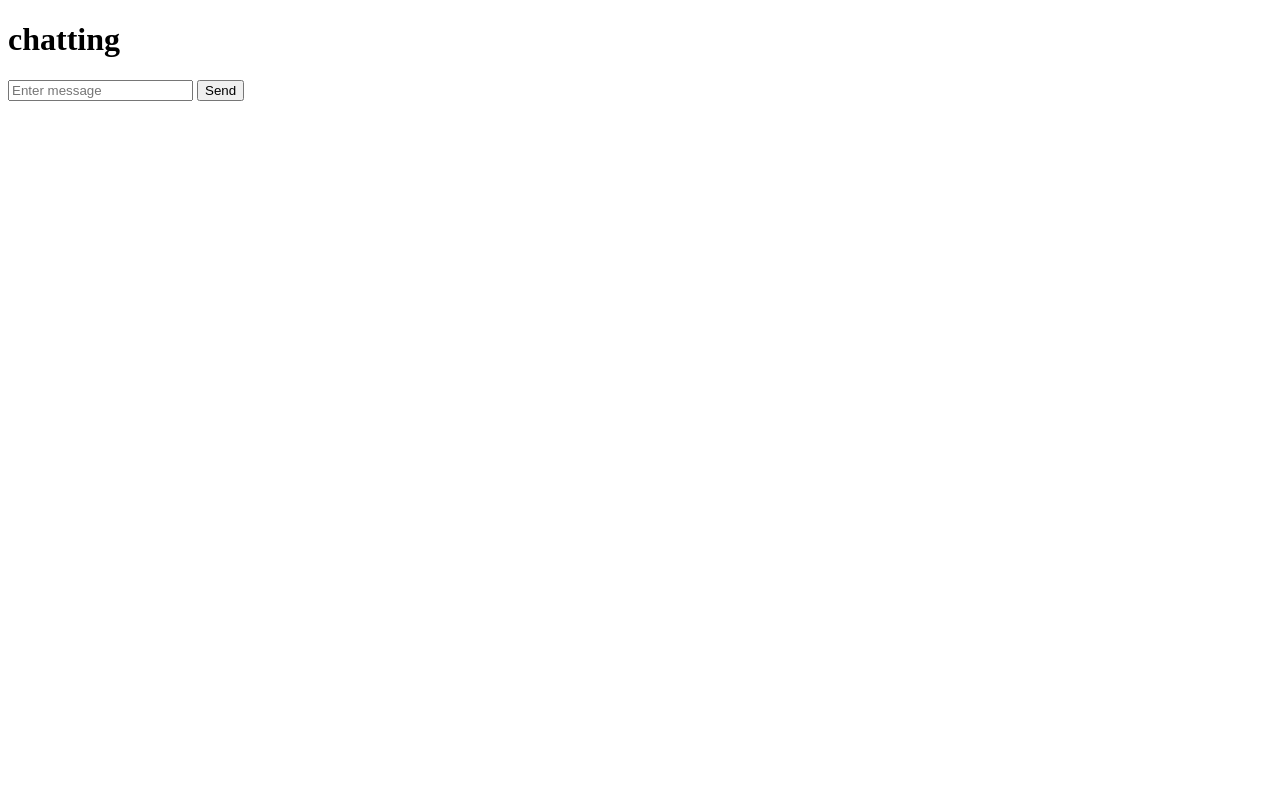
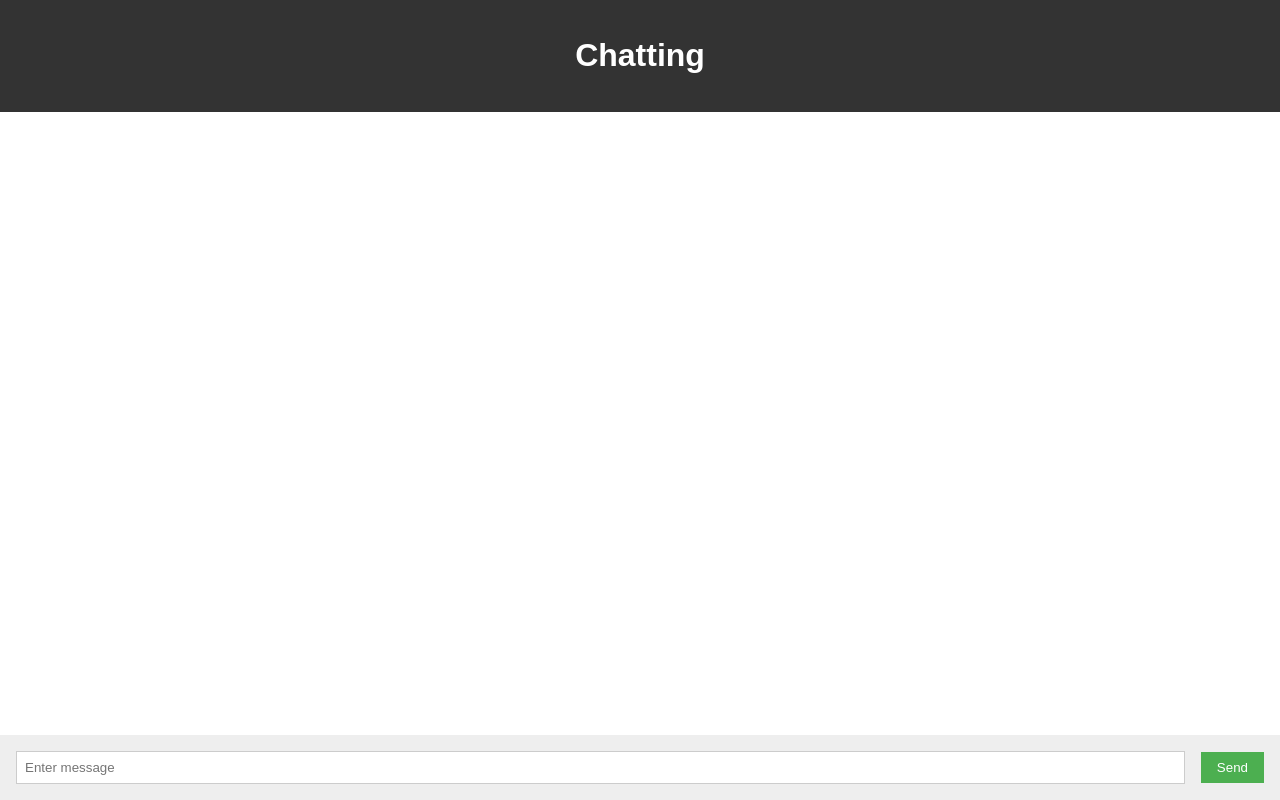
Before and after one commit to 2058govindsingh/chat-app, a website: page public/index.html in a window 1280 px wide. Drawn offline with nearby package versions, Linux system fonts and the light colour scheme; no server answers.

Commit message:
Update index.html

```diff
--- a/index.js
+++ b/index.js
@@ -11,7 +11,7 @@ const io = new Server(server);
 io.on("connection", (socket) => {
   socket.on("user-message", (message) => {
     console.log("A new user message: ", message);
-    io.emit('message', message);
+    io.emit('message', `${socket.id}: ${message}`);
   });
 });
 
--- a/public/index.html
+++ b/public/index.html
@@ -1,33 +1,93 @@
 <!DOCTYPE html>
-<html>
+<html lang="en">
   <head>
     <meta charset="utf-8" />
-    <meta http-equiv="X-UA-Compatible" content="IE=edge" />
+    <meta name="viewport" content="width=device-width, initial-scale=1.0" />
     <title>Chat App</title>
-    <meta name="description" content="" />
-    <meta name="viewport" content="width=device-width, initial-scale=1" />
-    <link rel="stylesheet" href="" />
+    <style>
+      body {
+        margin: 0;
+        font-family: 'Arial', sans-serif;
+      }
+
+      .container {
+        display: flex;
+        flex-direction: column;
+        height: 100vh;
+      }
+
+      header {
+        background-color: #333;
+        color: #fff;
+        padding: 1rem;
+        text-align: center;
+      }
+
+      main {
+        flex-grow: 1;
+        overflow-y: auto;
+        padding: 1rem;
+      }
+
+      footer {
+        display: flex;
+        align-items: center;
+        background-color: #eee;
+        padding: 1rem;
+      }
+
+      input[type="text"] {
+        flex-grow: 1;
+        padding: 0.5rem;
+        margin-right: 1rem;
+        border: 1px solid #ccc;
+      }
+
+      button {
+        padding: 0.5rem 1rem;
+        background-color: #4caf50;
+        color: #fff;
+        border: none;
+        cursor: pointer;
+      }
+
+      button:hover {
+        background-color: #45a049;
+      }
+    </style>
   </head>
   <body>
-    <h1>chatting</h1>
-    <input type="text" id="message" placeholder="Enter message" />
-    <button id="sendBtn">Send</button>
-    <div id="messages"></div>
+    <div class="container">
+      <header>
+        <h1>Chatting</h1>
+      </header>
+      <main>
+        <div id="messages"></div>
+      </main>
+      <footer>
+        <input type="text" id="message" placeholder="Enter message" />
+        <button id="sendBtn">Send</button>
+      </footer>
+    </div>
     <script src="/socket.io/socket.io.js"></script>
     <script>
       const socket = io();
       const sendBtn = document.getElementById("sendBtn");
       const messageInput = document.getElementById("message");
       const allMessages = document.getElementById('messages');
+
       socket.on("message", (message) => {
         const p = document.createElement('p');
         p.innerText = message;
         allMessages.appendChild(p);
       });
-      sendBtn.addEventListener("click", (e) => {
-        const message = messageInput.value;
-        console.log('sent: ', message);
-        socket.emit("user-message", message);
+
+      sendBtn.addEventListener("click", () => {
+        const message = messageInput.value.trim();
+        if (message !== "") {
+          socket.emit("user-message", message);
+          messageInput.value = "";
+        }
       });
     </script>
   </body>
```
